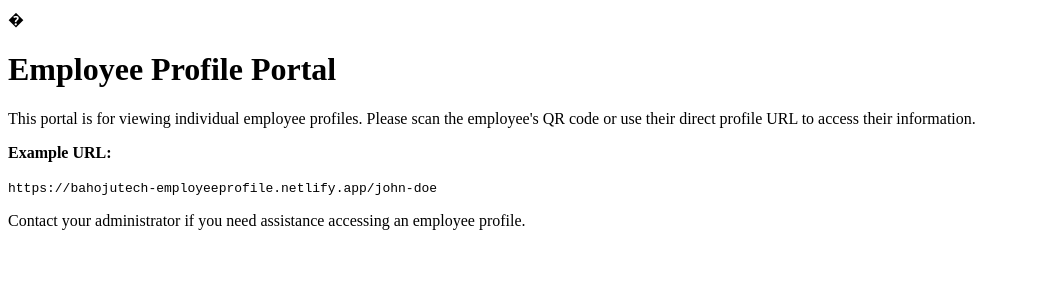
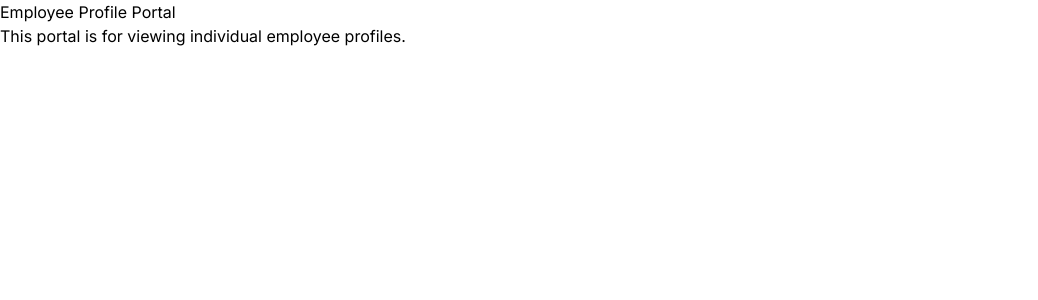
Before and after one commit to Bahoju-Tech/Bahoju-EmployeeProfile, a Next.js app: page / in a window 1280 px wide. Shown: the top 300 px of the page, without its empty margins (0-1038 px from the left). Built offline with nearby package versions, Linux system fonts and the light colour scheme.

Commit message:
new update

```diff
--- a/app/[employeeName]/page.tsx
+++ b/app/[employeeName]/page.tsx
@@ -1,69 +1,8 @@
-'use client';
-
-import { useEffect, useState } from 'react';
-import { useParams } from 'next/navigation';
-import EmployeeProfile from '@/component/EmployeeProfile';
-import { EmployeeData } from '@/component/EmployeeProfile';
-
-export const dynamic = 'force-dynamic';
-export const fetchCache = 'force-no-store';
-
 export default function EmployeeProfilePage() {
-  const params = useParams();
-  const [employee, setEmployee] = useState<EmployeeData | null>(null);
-  const [loading, setLoading] = useState(true);
-  const [error, setError] = useState<string>('');
-
-  useEffect(() => {
-    const loadEmployeeData = async () => {
-      try {
-        const employeeName = params.employeeName as string;
-        const response = await fetch(`/api/employees/${employeeName}`);
-        const result = await response.json();
-
-        if (result.success) {
-          setEmployee(result.data);
-        } else {
-          setError(result.error || 'Employee profile not found');
-        }
-      } catch (err) {
-        setError('Error loading employee profile');
-      } finally {
-        setLoading(false);
-      }
-    };
-
-    if (params.employeeName) {
-      loadEmployeeData();
-    }
-  }, [params.employeeName]);
-
-  if (loading) {
-    return (
-      <div className="min-h-screen bg-gradient-to-br from-slate-50 via-blue-50 to-slate-100 flex items-center justify-center">
-        <div className="text-center">
-          <div className="animate-spin rounded-full h-12 w-12 border-b-2 border-blue-600 mx-auto mb-4"></div>
-          <p className="text-slate-600">Loading employee profile...</p>
-        </div>
-      </div>
-    );
-  }
-
-  if (error) {
-    return (
-      <div className="min-h-screen bg-gradient-to-br from-slate-50 via-blue-50 to-slate-100 flex items-center justify-center">
-        <div className="text-center bg-white rounded-2xl shadow-xl p-8 max-w-md">
-          <div className="text-red-500 text-6xl mb-4">😞</div>
-          <h1 className="text-2xl font-bold text-slate-900 mb-2">Profile Not Found</h1>
-          <p className="text-slate-600 mb-6">{error}</p>
-        </div>
-      </div>
-    );
-  }
-
-  if (!employee) {
-    return null;
-  }
-
-  return <EmployeeProfile employee={employee} />;
+  return (
+    <div>
+      <h1>Employee Profile</h1>
+      <p>Loading...</p>
+    </div>
+  );
 }
--- a/app/layout.tsx
+++ b/app/layout.tsx
@@ -1,3 +1,5 @@
+import './globals.css';
+
 export default function RootLayout({
   children,
 }: {
--- a/app/page.tsx
+++ b/app/page.tsx
@@ -1,27 +1,8 @@
-'use client';
-
 export default function Home() {
   return (
-    <div className="min-h-screen bg-gradient-to-br from-slate-50 via-blue-50 to-slate-100 flex items-center justify-center">
-      <div className="text-center bg-white rounded-2xl shadow-xl p-8 max-w-md">
-        <div className="text-blue-500 text-6xl mb-4">�</div>
-        <h1 className="text-2xl font-bold text-slate-900 mb-2">Employee Profile Portal</h1>
-        <p className="text-slate-600 mb-6">
-          This portal is for viewing individual employee profiles.
-          Please scan the employee's QR code or use their direct profile URL to access their information.
-        </p>
-        <div className="bg-gray-50 rounded-lg p-4 mb-6">
-          <p className="text-sm text-gray-600 mb-2">
-            <strong>Example URL:</strong>
-          </p>
-          <code className="text-xs bg-gray-200 px-2 py-1 rounded">
-            {process.env.NEXT_PUBLIC_APP_URL}/john-doe
-          </code>
-        </div>
-        <p className="text-sm text-gray-500">
-          Contact your administrator if you need assistance accessing an employee profile.
-        </p>
-      </div>
+    <div>
+      <h1>Employee Profile Portal</h1>
+      <p>This portal is for viewing individual employee profiles.</p>
     </div>
   );
 }
```
